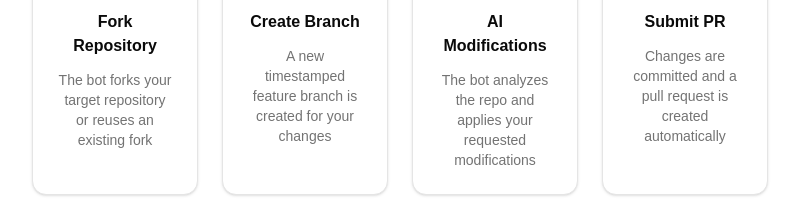
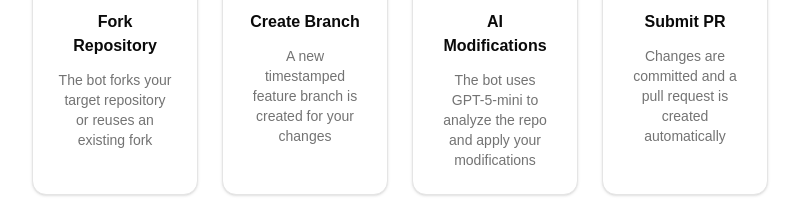
Before and after one commit to stefali1-dev/auto-pr-bot-ui, a Next.js app: page / in a window 1280 px wide. Shown: the part 840-1060 px from the top of the page, without its empty margins (240-1039 px from the left). Built offline with nearby package versions, Linux system fonts and the light colour scheme.

Commit message:
Update UI text

```diff
--- a/src/components/how-it-works.tsx
+++ b/src/components/how-it-works.tsx
@@ -16,7 +16,7 @@ export function HowItWorks() {
     {
       icon: Bot,
       title: 'AI Modifications',
-      description: 'The bot analyzes the repo and applies your requested modifications',
+      description: 'The bot uses GPT-5-mini to analyze the repo and apply your modifications',
     },
     {
       icon: GitPullRequest,
--- a/src/pages/_document.tsx
+++ b/src/pages/_document.tsx
@@ -4,8 +4,8 @@ export default function Document() {
   return (
     <Html lang="en">
       <Head>
-        <meta name="description" content="AI-powered pull request automation. Fork repositories, make modifications, and create PRs automatically with OpenAI." />
-        <meta name="keywords" content="github, automation, pull request, AI, OpenAI, open source" />
+        <meta name="description" content="AI-powered pull request automation. Fork repositories, make modifications, and create PRs automatically." />
+        <meta name="keywords" content="github, automation, pull request, AI, GPT-5-mini, OpenAI, open source" />
         <meta name="author" content="stefali1-dev" />
         <link rel="icon" href="/favicon.ico" />
       </Head>
```
